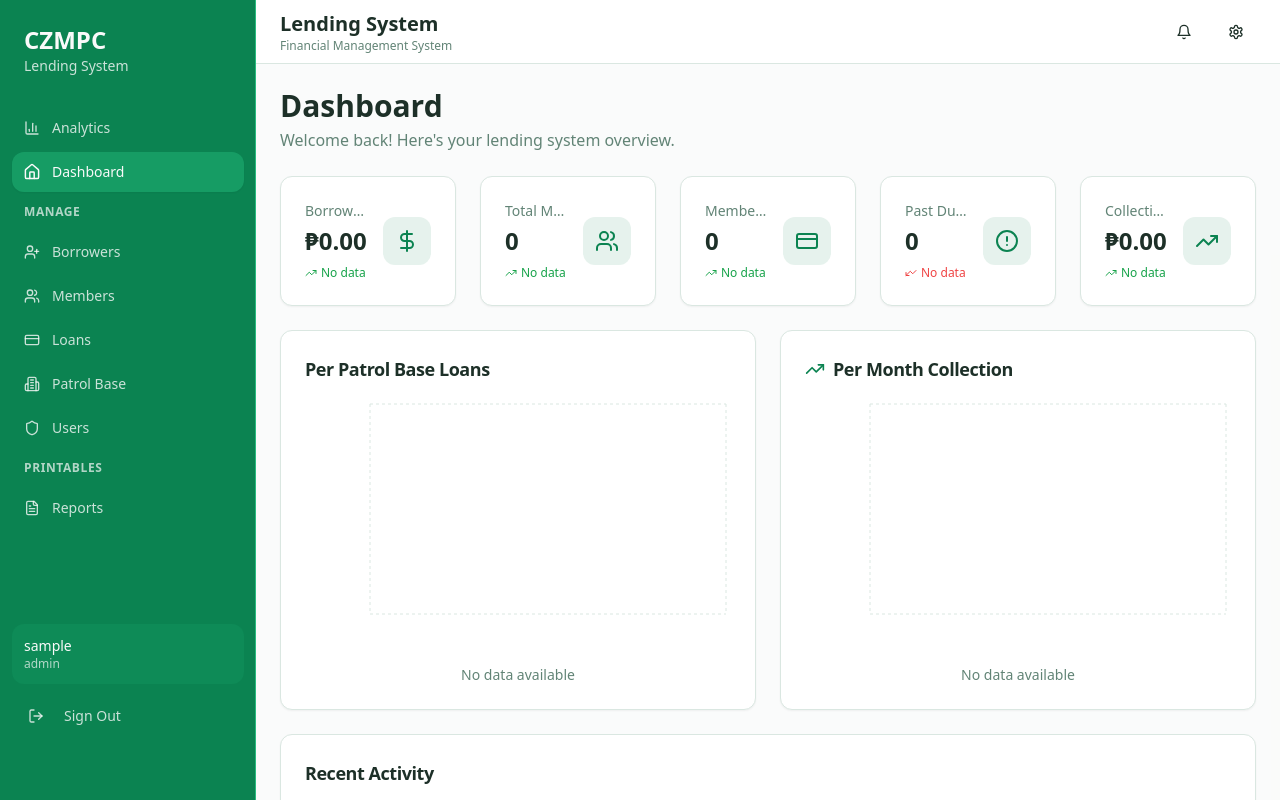
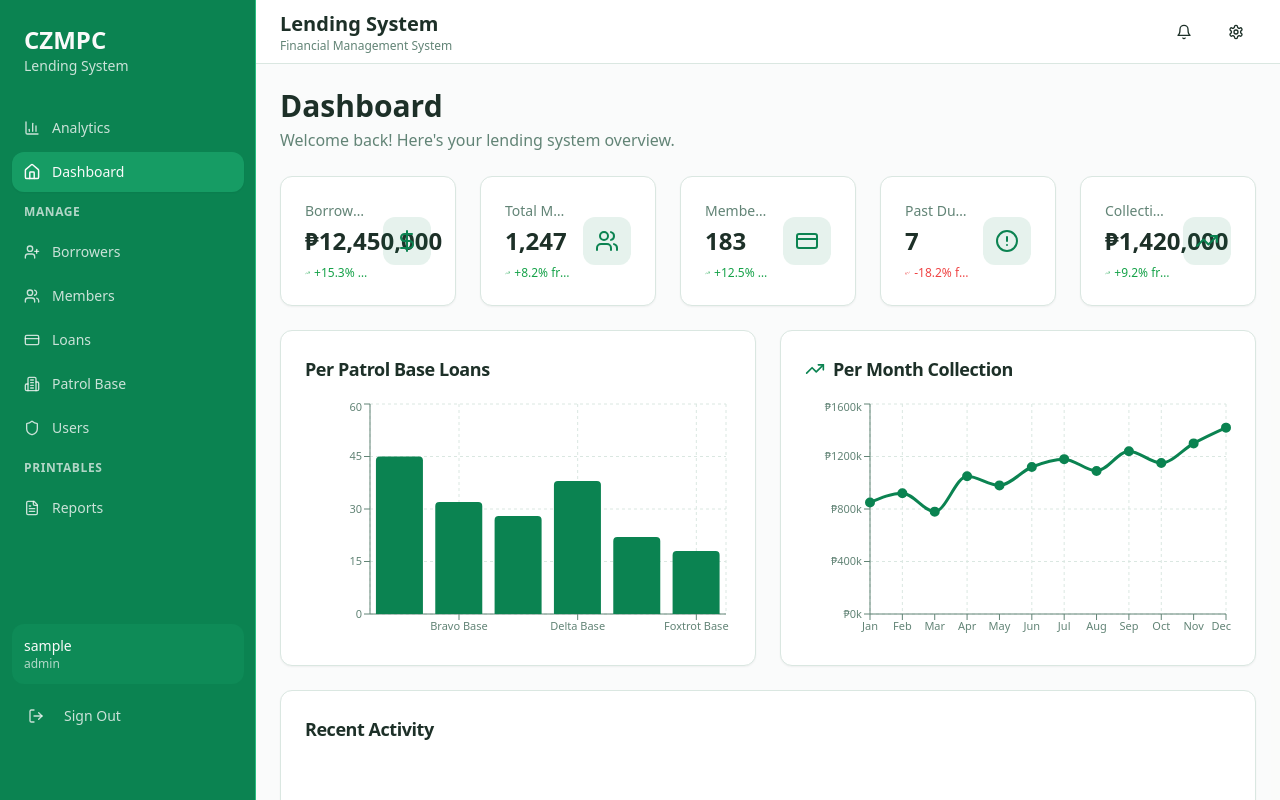
Before and after one commit to Dhanloyd/cafgu-greenleap, a React (Vite) app: page /dashboard in a window 1280 px wide. Shown: the top 800 px of the page. Built offline with nearby package versions, Linux system fonts and the light colour scheme; sample sign-in values are in the browser's storage.

Commit message:
Add sample data to dashboard

```diff
--- a/src/pages/Analytics.tsx
+++ b/src/pages/Analytics.tsx
@@ -3,10 +3,34 @@ import { Card, CardContent, CardHeader, CardTitle } from '@/components/ui/card';
 import { BarChart, Bar, LineChart, Line, AreaChart, Area, XAxis, YAxis, CartesianGrid, Tooltip, ResponsiveContainer } from 'recharts';
 import { TrendingUp, TrendingDown, Users, CreditCard, DollarSign, AlertTriangle } from 'lucide-react';
 
-// Empty data - ready for database integration
-const performanceData: any[] = [];
-const riskAnalysisData: any[] = [];
-const collectionTrendsData: any[] = [];
+// Sample data for demonstration
+const performanceData = [
+  { month: 'Jan', loans: 120, members: 985 },
+  { month: 'Feb', loans: 135, members: 1008 },
+  { month: 'Mar', loans: 118, members: 1025 },
+  { month: 'Apr', loans: 152, members: 1067 },
+  { month: 'May', loans: 168, members: 1089 },
+  { month: 'Jun', loans: 175, members: 1134 },
+  { month: 'Jul', loans: 189, members: 1156 },
+  { month: 'Aug', loans: 172, members: 1178 },
+  { month: 'Sep', loans: 195, members: 1203 },
+  { month: 'Oct', loans: 182, members: 1225 },
+  { month: 'Nov', loans: 201, members: 1238 },
+  { month: 'Dec', loans: 183, members: 1247 },
+];
+
+const riskAnalysisData = [
+  { category: 'Low Risk', count: 142, percentage: 77.6 },
+  { category: 'Medium Risk', count: 34, percentage: 18.6 },
+  { category: 'High Risk', count: 7, percentage: 3.8 },
+];
+
+const collectionTrendsData = [
+  { week: 'Week 1', target: 350000, actual: 380000 },
+  { week: 'Week 2', target: 400000, actual: 385000 },
+  { week: 'Week 3', target: 380000, actual: 420000 },
+  { week: 'Week 4', target: 290000, actual: 315000 },
+];
 
 const Analytics: React.FC = () => {
 
@@ -24,11 +48,11 @@ const Analytics: React.FC = () => {
             <div className="flex items-center justify-between">
               <div>
                 <p className="text-sm font-medium text-muted-foreground">Growth Rate</p>
-                <p className="text-3xl font-bold text-muted-foreground">0%</p>
-                <p className="text-xs text-muted-foreground mt-1">No data available</p>
+                <p className="text-3xl font-bold text-success">+26.5%</p>
+                <p className="text-xs text-success mt-1">+8.2% from last month</p>
               </div>
-              <div className="h-12 w-12 bg-muted/20 rounded-lg flex items-center justify-center">
-                <TrendingUp className="h-6 w-6 text-muted-foreground" />
+              <div className="h-12 w-12 bg-success/10 rounded-lg flex items-center justify-center">
+                <TrendingUp className="h-6 w-6 text-success" />
               </div>
             </div>
           </CardContent>
@@ -39,11 +63,11 @@ const Analytics: React.FC = () => {
             <div className="flex items-center justify-between">
               <div>
                 <p className="text-sm font-medium text-muted-foreground">Collection Rate</p>
-                <p className="text-3xl font-bold text-muted-foreground">0%</p>
-                <p className="text-xs text-muted-foreground mt-1">No data available</p>
+                <p className="text-3xl font-bold text-primary">92.8%</p>
+                <p className="text-xs text-success mt-1">+3.1% from last month</p>
               </div>
-              <div className="h-12 w-12 bg-muted/20 rounded-lg flex items-center justify-center">
-                <DollarSign className="h-6 w-6 text-muted-foreground" />
+              <div className="h-12 w-12 bg-primary/10 rounded-lg flex items-center justify-center">
+                <DollarSign className="h-6 w-6 text-primary" />
               </div>
             </div>
           </CardContent>
@@ -54,11 +78,11 @@ const Analytics: React.FC = () => {
             <div className="flex items-center justify-between">
               <div>
                 <p className="text-sm font-medium text-muted-foreground">Risk Level</p>
-                <p className="text-3xl font-bold text-muted-foreground">-</p>
-                <p className="text-xs text-muted-foreground mt-1">No data available</p>
+                <p className="text-3xl font-bold text-warning">Low</p>
+                <p className="text-xs text-success mt-1">3.8% high risk loans</p>
               </div>
-              <div className="h-12 w-12 bg-muted/20 rounded-lg flex items-center justify-center">
-                <AlertTriangle className="h-6 w-6 text-muted-foreground" />
+              <div className="h-12 w-12 bg-warning/10 rounded-lg flex items-center justify-center">
+                <AlertTriangle className="h-6 w-6 text-warning" />
               </div>
             </div>
           </CardContent>
@@ -69,11 +93,11 @@ const Analytics: React.FC = () => {
             <div className="flex items-center justify-between">
               <div>
                 <p className="text-sm font-medium text-muted-foreground">Efficiency</p>
-                <p className="text-3xl font-bold text-muted-foreground">0%</p>
-                <p className="text-xs text-muted-foreground mt-1">No data available</p>
+                <p className="text-3xl font-bold text-success">89.4%</p>
+                <p className="text-xs text-success mt-1">+2.3% operational efficiency</p>
               </div>
-              <div className="h-12 w-12 bg-muted/20 rounded-lg flex items-center justify-center">
-                <CreditCard className="h-6 w-6 text-muted-foreground" />
+              <div className="h-12 w-12 bg-success/10 rounded-lg flex items-center justify-center">
+                <CreditCard className="h-6 w-6 text-success" />
               </div>
             </div>
           </CardContent>
--- a/src/pages/Dashboard.tsx
+++ b/src/pages/Dashboard.tsx
@@ -3,43 +3,64 @@ import { Card, CardContent, CardHeader, CardTitle } from '@/components/ui/card';
 import { BarChart, Bar, LineChart, Line, XAxis, YAxis, CartesianGrid, Tooltip, ResponsiveContainer } from 'recharts';
 import { TrendingUp, Users, CreditCard, AlertCircle, DollarSign } from 'lucide-react';
 
-// Empty data - ready for database integration
-const patrolBaseData: any[] = [];
-const monthlyCollectionData: any[] = [];
+// Sample data for demonstration
+const patrolBaseData = [
+  { name: 'Alpha Base', loans: 45 },
+  { name: 'Bravo Base', loans: 32 },
+  { name: 'Charlie Base', loans: 28 },
+  { name: 'Delta Base', loans: 38 },
+  { name: 'Echo Base', loans: 22 },
+  { name: 'Foxtrot Base', loans: 18 },
+];
+
+const monthlyCollectionData = [
+  { month: 'Jan', amount: 850000 },
+  { month: 'Feb', amount: 920000 },
+  { month: 'Mar', amount: 780000 },
+  { month: 'Apr', amount: 1050000 },
+  { month: 'May', amount: 980000 },
+  { month: 'Jun', amount: 1120000 },
+  { month: 'Jul', amount: 1180000 },
+  { month: 'Aug', amount: 1090000 },
+  { month: 'Sep', amount: 1240000 },
+  { month: 'Oct', amount: 1150000 },
+  { month: 'Nov', amount: 1300000 },
+  { month: 'Dec', amount: 1420000 },
+];
 
 const kpiData = [
   {
     title: 'Borrowed Amounts',
-    value: '₱0.00',
-    change: 'No data',
+    value: '₱12,450,000',
+    change: '+15.3% from last month',
     icon: DollarSign,
     trend: 'up',
   },
   {
     title: 'Total Members',
-    value: '0',
-    change: 'No data',
+    value: '1,247',
+    change: '+8.2% from last month',
     icon: Users,
     trend: 'up',
   },
   {
     title: 'Members with Loans',
-    value: '0',
-    change: 'No data',
+    value: '183',
+    change: '+12.5% from last month',
     icon: CreditCard,
     trend: 'up',
   },
   {
     title: 'Past Due Loans',
-    value: '0',
-    change: 'No data',
+    value: '7',
+    change: '-18.2% from last month',
     icon: AlertCircle,
     trend: 'down',
   },
   {
     title: 'Collectible this Month',
-    value: '₱0.00',
-    change: 'No data',
+    value: '₱1,420,000',
+    change: '+9.2% from last month',
     icon: TrendingUp,
     trend: 'up',
   },
```
